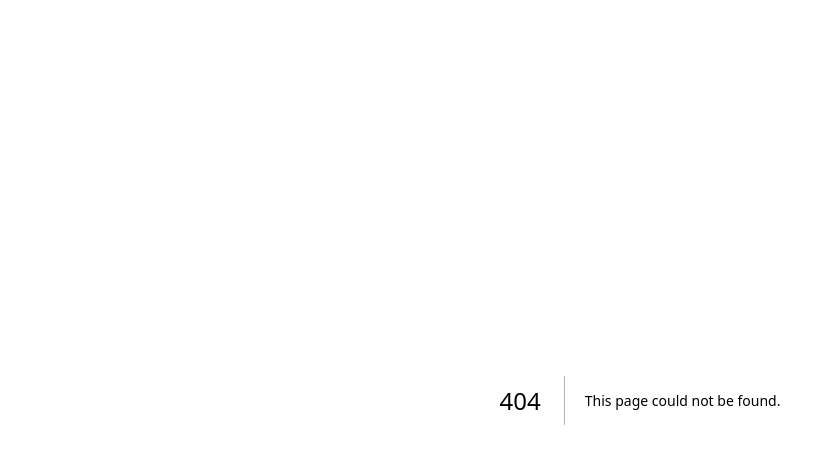
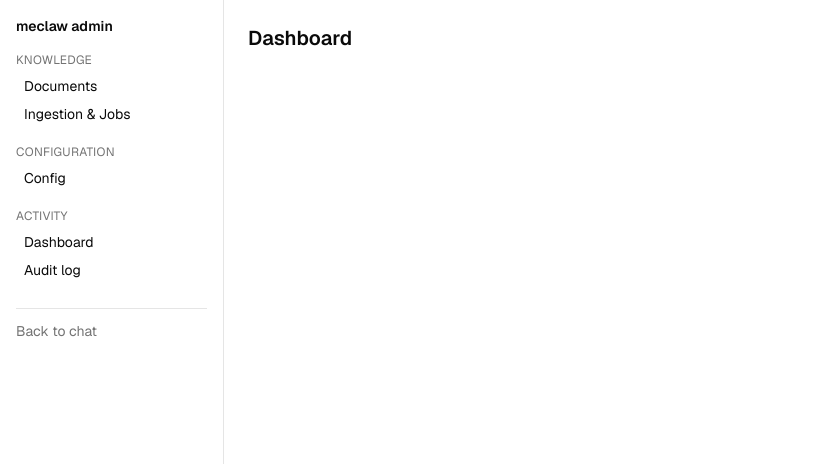
Before and after one commit to naingoted/meclaw, a Next.js app: page /admin in a window 1280 px wide. Before the commit this address had no page. Shown: the top 464 px of the page, without its empty margins (0-827 px from the left). Built offline with nearby package versions, Linux system fonts and the light colour scheme.

Commit message:
feat(admin): grouped-sidebar shell + admin layout

```diff
--- /dev/null
+++ b/app/admin/layout.tsx
@@ -0,0 +1,11 @@
+import * as React from "react";
+import { AdminSidebar } from "@/components/admin/admin-sidebar";
+
+export default function AdminLayout({ children }: { children: React.ReactNode }) {
+  return (
+    <div className="flex min-h-screen">
+      <AdminSidebar />
+      <main className="flex-1 p-6">{children}</main>
+    </div>
+  );
+}
--- /dev/null
+++ b/app/admin/page.tsx
@@ -0,0 +1,3 @@
+export default function AdminHome() {
+  return <h1 className="text-xl font-semibold">Dashboard</h1>;
+}
--- /dev/null
+++ b/components/admin/admin-sidebar.tsx
@@ -0,0 +1,24 @@
+import Link from "next/link";
+
+const GROUPS = [
+  { label: "Knowledge", items: [["Documents", "/admin/documents"], ["Ingestion & Jobs", "/admin/jobs"]] },
+  { label: "Configuration", items: [["Config", "/admin/config"]] },
+  { label: "Activity", items: [["Dashboard", "/admin"], ["Audit log", "/admin/audit"]] },
+] as const;
+
+export function AdminSidebar() {
+  return (
+    <nav className="w-56 shrink-0 border-r p-4 text-sm">
+      <div className="mb-4 font-semibold">meclaw admin</div>
+      {GROUPS.map((g) => (
+        <div key={g.label} className="mb-4">
+          <div className="mb-1 text-xs uppercase tracking-wide text-muted-foreground">{g.label}</div>
+          {g.items.map(([label, href]) => (
+            <Link key={href} href={href} className="block rounded px-2 py-1 hover:bg-accent">{label}</Link>
+          ))}
+        </div>
+      ))}
+      <Link href="/" className="mt-6 block border-t pt-3 text-muted-foreground hover:text-foreground">Back to chat</Link>
+    </nav>
+  );
+}
```
Also changed, not shown: 1 other file (tests, documents, lock files or other folders).
